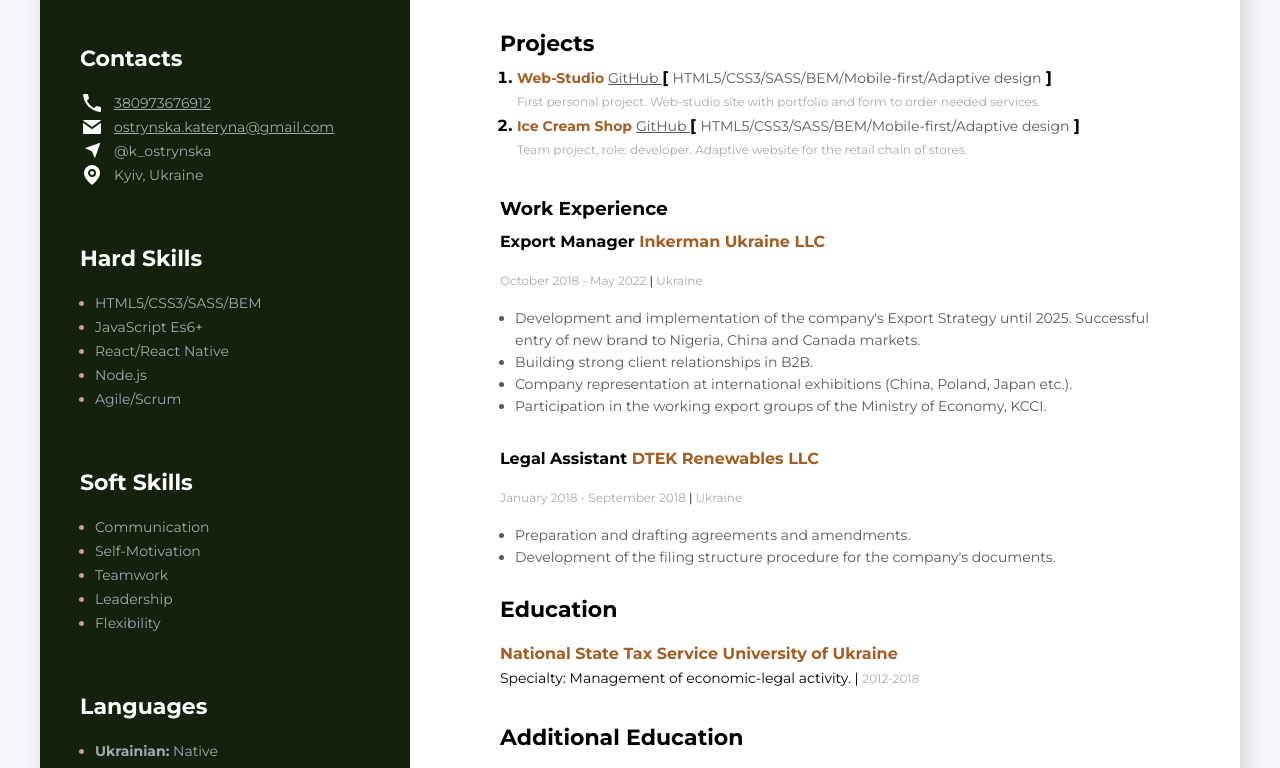
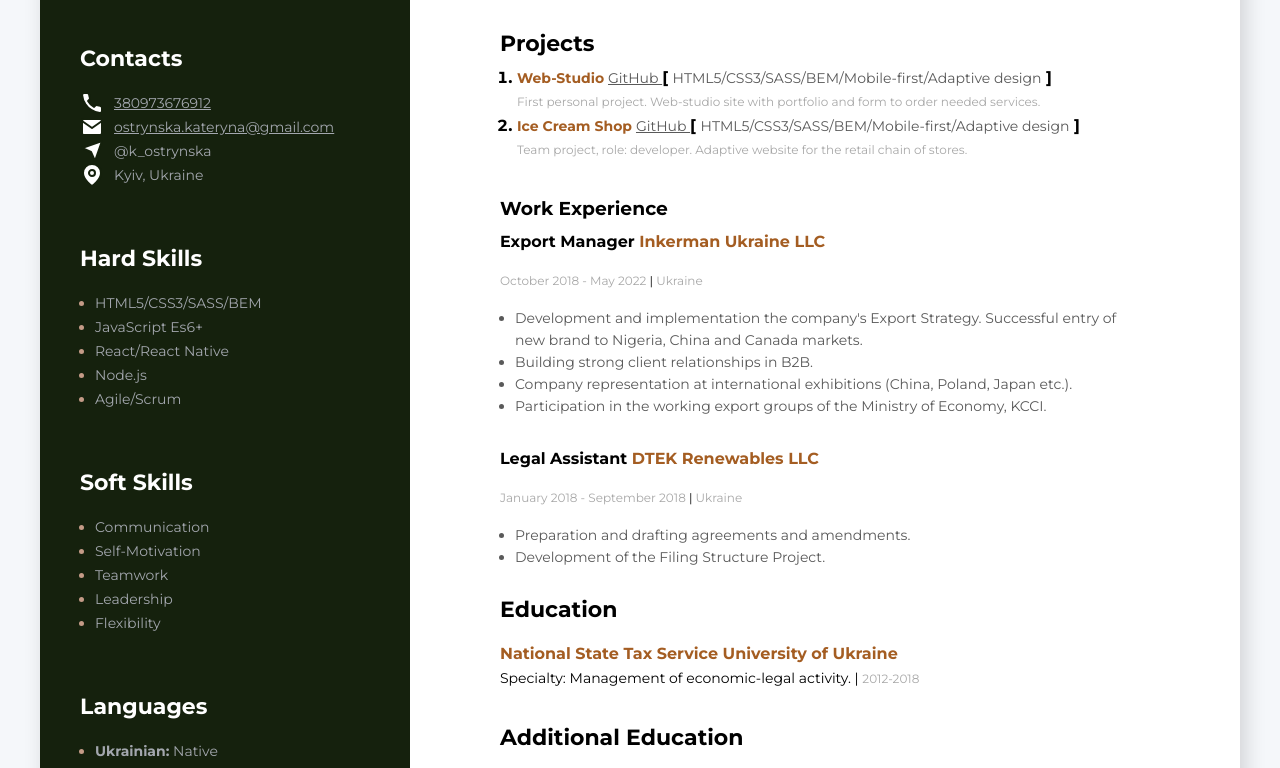
Before and after one commit to Ostrynska/CV-Ostrynska, a plain HTML site: page index.html in a window 1280 px wide. Shown: the part 417-1185 px from the top of the page. Drawn offline with Linux system fonts and the light colour scheme; a script that the page names is missing.

Commit message:
Update index.html

```diff
--- a/index.html
+++ b/index.html
@@ -191,7 +191,7 @@
             </span>
             <ul class="profession-description">
               <li>
-                <p>Development and implementation of the company's Export Strategy until 2025. Successful entry of new brand to Nigeria, China and Canada markets.</p>
+                <p>Development and implementation the company's Export Strategy. Successful entry of new brand to Nigeria, China and Canada markets.</p>
               </li>
               <li>
                 <p>Building strong client relationships in B2B.</p>
@@ -220,7 +220,7 @@
                 <p>Preparation and drafting agreements and amendments.</p>
               </li>
               <li>
-                <p>Development of the filing structure procedure for the company's documents.</p>
+                <p>Development of the Filing Structure Project.</p>
               </li>
             </ul>
           </div>
```
